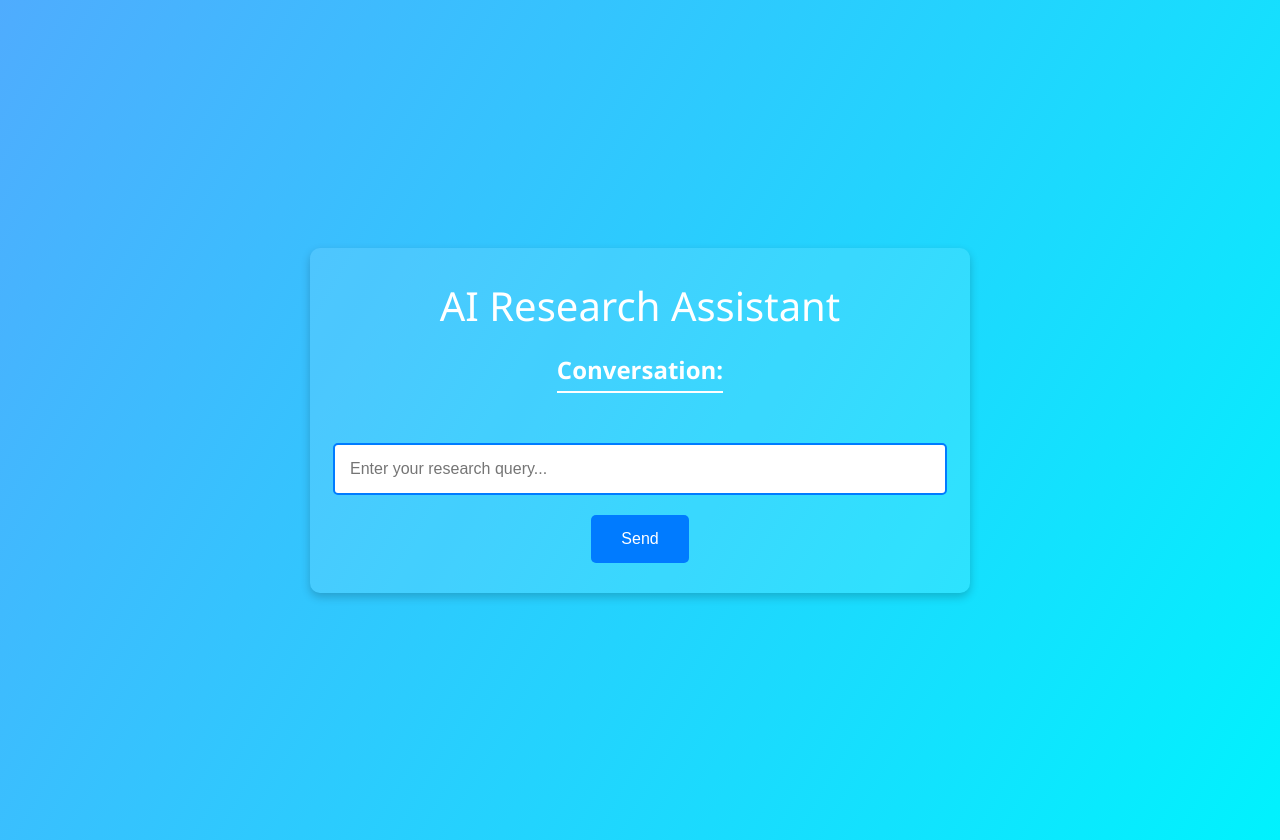
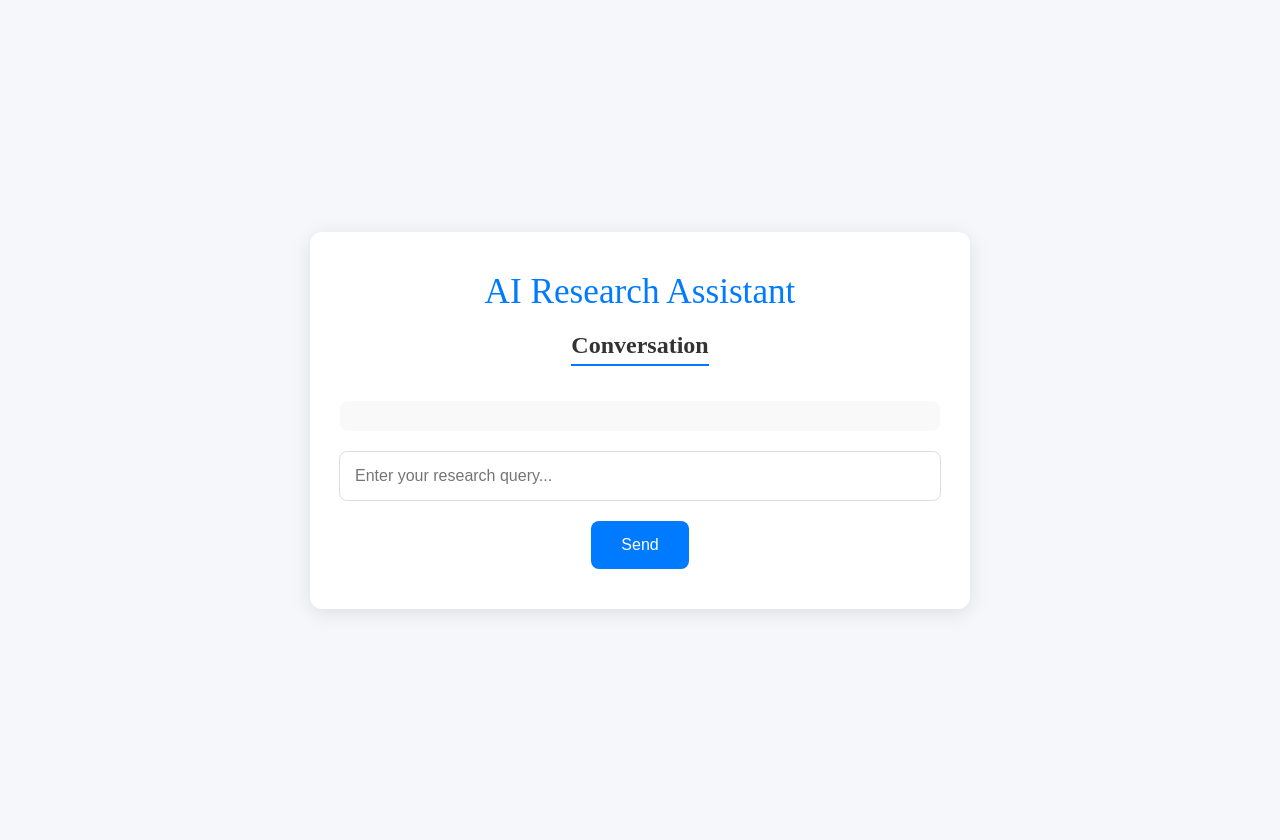
Before and after one commit to bhanuteja625/ai-research-assistant, a Python web app: template templates/index.html in a window 1280 px wide. Run offline with Jinja, Linux system fonts and the light colour scheme; the template is opened without the code that fills it, so the values that code supplies are empty.

Commit message:
Updated the User Interface and Added an external css file for styling.

```diff
--- a/templates/index.html
+++ b/templates/index.html
@@ -1,29 +1,44 @@
 <!DOCTYPE html>
 <html lang="en">
-
 <head>
     <meta charset="UTF-8">
     <meta name="viewport" content="width=device-width, initial-scale=1.0">
     <title>AI Research Assistant</title>
     <style>
-        body,
-        h1,
-        h2,
-        h3,
-        h4,
-        h5,
-        h6,
-        p,
-        ul,
-        ol {
+        body, h1, h2, h3, h4, h5, h6, p, ul, ol {
             margin: 0;
             padding: 0;
         }
 
-        body {
-            font-family: 'Segoe UI', Tahoma, Geneva, Verdana, sans-serif;
-            background: linear-gradient(120deg, #4facfe, #00f2fe);
-            color: white;
+        body {<!DOCTYPE html>
+<html lang="en">
+<head>
+    <meta charset="UTF-8">
+    <meta name="viewport" content="width=device-width, initial-scale=1.0">
+    <title>AI Research Assistant</title>
+    <link rel="stylesheet" href="styles.css">
+</head>
+<body>
+    <div class="container">
+        <header>AI Research Assistant</header>
+        <h3>Conversation</h3>
+        <ul>
+            {% for user, apprentice in conversation %}
+                <li><strong>User:</strong> {{ user }}</li>
+                <li><strong>AI:</strong> {{ apprentice }}</li>
+            {% endfor %}
+        </ul>
+        <form method="post">
+            <input type="text" name="research_query" placeholder="Enter your research query..." required>
+            <input type="submit" value="Send">
+        </form>
+    </div>
+</body>
+</html>
+
+            font-family: 'Helvetica Neue', Arial, sans-serif;
+            background: #f5f7fa;
+            color: #333;
             display: flex;
             align-items: center;
             justify-content: center;
@@ -34,22 +49,23 @@
         .container {
             max-width: 600px;
             width: 100%;
-            background: rgba(255, 255, 255, 0.1);
-            border-radius: 10px;
-            box-shadow: 0 4px 10px rgba(0, 0, 0, 0.2);
-            padding: 30px;
+            background: #ffffff;
+            border-radius: 12px;
+            box-shadow: 0 4px 20px rgba(0, 0, 0, 0.1);
+            padding: 40px 30px;
             text-align: center;
         }
 
         header {
-            font-size: 2.5em;
+            font-size: 2.2em;
             margin-bottom: 20px;
+            color: #007BFF;
         }
 
         h3 {
             font-size: 1.5em;
-            margin-bottom: 10px;
-            border-bottom: 2px solid #fff;
+            margin-bottom: 15px;
+            border-bottom: 2px solid #007BFF;
             display: inline-block;
             padding-bottom: 5px;
         }
@@ -60,18 +76,23 @@
             padding: 0;
             max-height: 300px;
             overflow-y: auto;
+            background: #f9f9f9;
+            border-radius: 8px;
+            padding: 15px;
         }
 
         li {
             margin: 10px 0;
-            padding: 10px 15px;
-            background: rgba(255, 255, 255, 0.2);
-            border-radius: 5px;
+            padding: 10px;
+            background: #f1f1f1;
+            border-radius: 8px;
             text-align: left;
+            border-left: 5px solid #007BFF;
+            padding-left: 15px;
         }
 
         li strong {
-            color: #00f2fe;
+            color: #007BFF;
         }
 
         form {
@@ -81,20 +102,26 @@
         }
 
         input[type="text"] {
-            width: calc(100% - 20px);
+            width: calc(100% - 30px);
             margin-bottom: 20px;
             padding: 15px;
-            border: 2px solid #007BFF;
-            border-radius: 5px;
+            border: 1px solid #ddd;
+            border-radius: 8px;
             font-size: 1em;
             color: #333;
+            outline: none;
+            transition: border 0.3s ease;
+        }
+
+        input[type="text"]:focus {
+            border-color: #007BFF;
         }
 
         input[type="submit"] {
             padding: 15px 30px;
             background: #007BFF;
             border: none;
-            border-radius: 5px;
+            border-radius: 8px;
             color: white;
             font-size: 1em;
             cursor: pointer;
@@ -106,15 +133,14 @@
         }
     </style>
 </head>
-
 <body>
     <div class="container">
         <header>AI Research Assistant</header>
-        <h3>Conversation:</h3>
+        <h3>Conversation</h3>
         <ul>
             {% for user, apprentice in conversation %}
-            <li><strong>User:</strong> {{ user }}</li>
-            <li><strong>AI:</strong> {{ apprentice }}</li>
+                <li><strong>User:</strong> {{ user }}</li>
+                <li><strong>AI:</strong> {{ apprentice }}</li>
             {% endfor %}
         </ul>
         <form method="post">
@@ -123,5 +149,4 @@
         </form>
     </div>
 </body>
-
 </html>
```
Also changed, not shown: templates/styles.css (added, +112 -0 lines).
